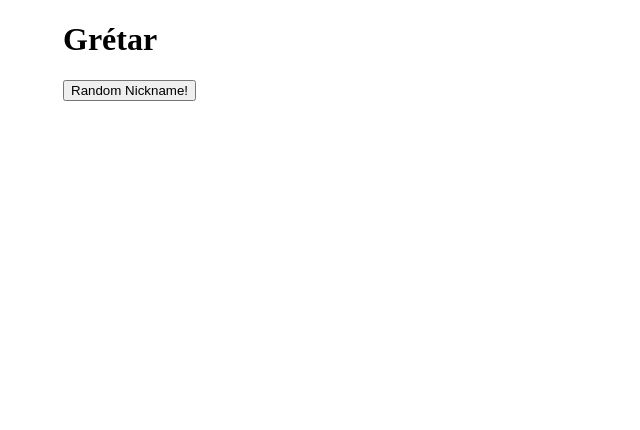
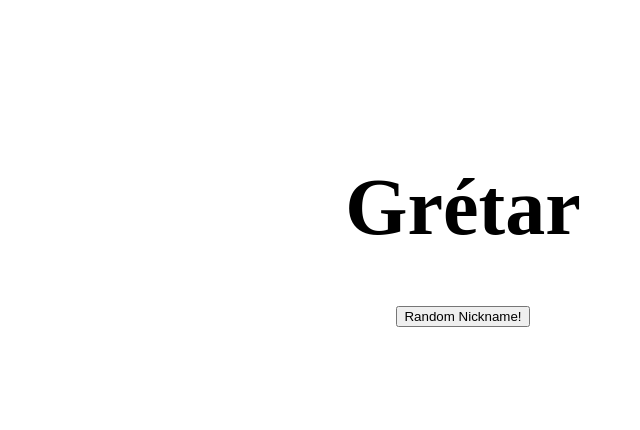
Before and after one commit to HjorturJ/Gretarator, a website: page index.html in a window 1280 px wide. Shown: the whole page, without its empty margins (177-817 px from the left). Drawn offline with nearby package versions, Linux system fonts and the light colour scheme.

Commit message:
Some minor html/css fixes

```diff
--- a/index.html
+++ b/index.html
@@ -3,10 +3,21 @@
     <head>
         <title>Gretarnator</title>
         <script src="https://ajax.googleapis.com/ajax/libs/jquery/3.4.1/jquery.min.js"></script>
+        <style>
+            .center {
+                margin: auto;
+                width: 60%;
+                padding: 100px;
+                text-align: center;
+            }
+            .huge {
+                font-size: 500%;
+            }
+        </style>
     </head>
     <body>
-        <div style="width:800px; margin:0 auto;">
-            <h1 id="random">Grétar</h1>
+        <div class="center">
+            <h1 id="random" class="huge">Grétar</h1>
             <button type="button" onclick="getRandomName()">Random Nickname!</button>
         </div>
 
```
